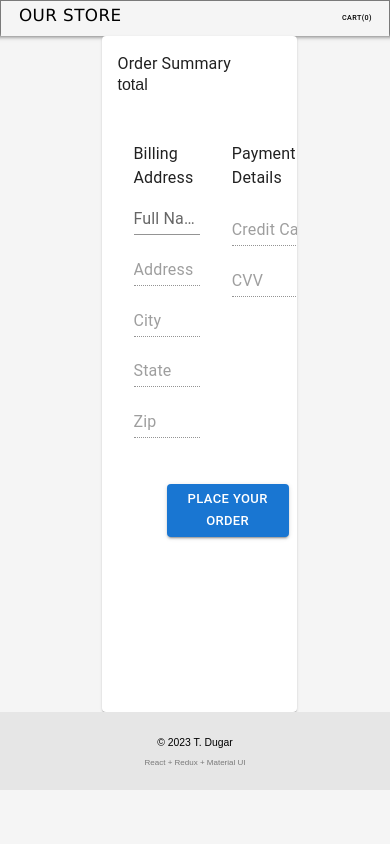
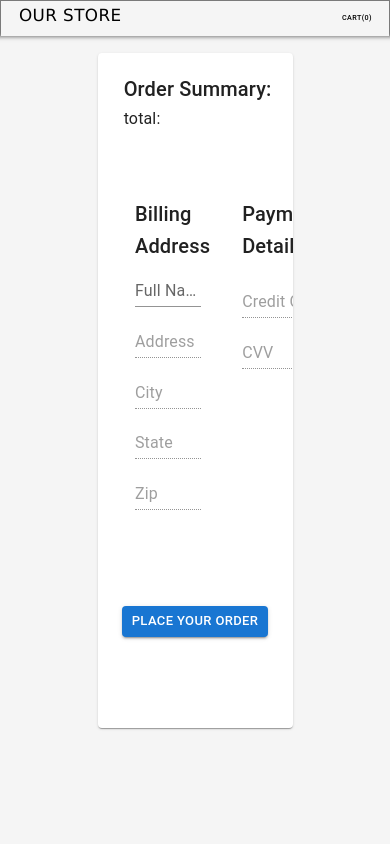
Before and after one commit to TraceDugar/virtual-store, a React (Create React App) app: page /cart in a window 390 px wide. Shown: the top 844 px of the page. Built offline with nearby package versions, Linux system fonts and the light colour scheme.

Commit message:
Begin styling and Responsive Design

```diff
--- a/src/Components/Footer/styles.scss
+++ b/src/Components/Footer/styles.scss
@@ -3,19 +3,49 @@ $background: #f5f5f5;
 footer {
   background-color: #e6e6e6;
   padding: 15px;
+  padding-bottom: 20px;
   margin-left: -10px;
   margin-right: -10px;
+  position: static;
+  height: 50px;
+  margin-top: 12vh;
 }
 
-.top-footer{
+.top-footer {
   text-align: center;
   font-family: Arial, Helvetica, sans-serif;
   font-size: 0.65rem;
 }
 
-.bottom-footer{
+.bottom-footer {
   text-align: center;
   font-family: Arial, Helvetica, sans-serif;
   font-size: 0.5rem;
   color: #797979;
 }
+
+@media (orientation: portrait) {
+  footer {
+    background-color: #e6e6e6;
+    padding: 15px;
+    padding-bottom: 20px;
+    margin-left: -10px;
+    margin-right: -10px;
+    position: static;
+    height: 50px;
+    margin-top: 47vh;
+  }
+
+  .top-footer {
+    text-align: center;
+    font-family: Arial, Helvetica, sans-serif;
+    font-size: 0.65rem;
+  }
+
+  .bottom-footer {
+    text-align: center;
+    font-family: Arial, Helvetica, sans-serif;
+    font-size: 0.5rem;
+    color: #797979;
+  }
+}
--- a/src/Components/ProductDetails/styles.scss
+++ b/src/Components/ProductDetails/styles.scss
@@ -5,14 +5,15 @@
 }
 
 .card {
-  margin-left: 36%;
+  margin-left: auto;
+  margin-right: auto;
   margin-bottom: 1%;
 }
 
 .card-words {
   display: flex;
   justify-content: space-between;
-  margin-top: -4%;
+  margin-top: 1%;
 }
 
 .card-stock {
@@ -26,35 +27,35 @@
 
 .buy-button {
   font-size: 1.5vh;
-  left: 36%;
+  left: 35%;
   width: 29.25vw;
   height: 4.5vh;
   margin-bottom: 1%;
 }
 
 .related-items {
-  margin-top: 1%;
-  margin-left: 36%;
+  padding-top: 1%;
+  text-align: center;
   font-family: Arial, Helvetica, sans-serif;
   font-size: 1rem;
   margin-bottom: 1%;
 }
 
 .suggestions {
-  margin-left: 36%;
+  margin-left: 35%;
   display: flex;
 }
 
 .suggestions-card {
   width: 7.65vw;
-  padding:  1.65%;
+  padding: 1.65%;
   font-family: Arial, Helvetica, sans-serif;
-  font-size: .4rem;
+  font-size: .5rem;
 }
 
 .product-details {
-  margin-top: 1%;
-  margin-left: 36%;
+  padding-top: 1%;
+  text-align: center;
   font-family: Arial, Helvetica, sans-serif;
   font-size: 1rem;
 }
@@ -62,7 +63,82 @@
 .accordion {
   margin-top: 2vh;
   width: 29.5vw;
-  margin-left: 36%;
+  margin-left: 35%;
   font-family: Arial, Helvetica, sans-serif;
-  font-size: 1rem;
+  font-size: .5rem;
 }
+
+@media (orientation: portrait) {
+  .title {
+    margin-top: 3vh;
+    font-family: Arial, Helvetica, sans-serif;
+    font-weight: 100;
+    text-align: center;
+  }
+
+  .card {
+    margin-top: 3vh;
+    margin-left: auto;
+    margin-right: auto;
+    margin-bottom: 1%;
+  }
+
+  .card-words {
+    display: flex;
+    justify-content: space-between;
+    margin-top: 1%;
+  }
+
+  .card-stock {
+    color: rgb(118, 118, 118);
+    font-size: 2.5vh;
+  }
+
+  .card-price {
+    font-size: 2.5vh;
+  }
+
+  .buy-button {
+    top: 1vh;
+    font-size: 1.5vh;
+    left: 35vw;
+    width: 29.25vw;
+    height: 2vh;
+  }
+
+  .related-items {
+    padding-top: 2%;
+    text-align: center;
+    font-family: Arial, Helvetica, sans-serif;
+    font-size: 1rem;
+    margin-bottom: 1%;
+  }
+
+  .suggestions {
+    margin-left: 35%;
+    display: flex;
+  }
+
+  .suggestions-card {
+    width: 7.65vw;
+    padding: 1.65%;
+    font-family: Arial, Helvetica, sans-serif;
+    font-size: .5rem;
+  }
+
+  .product-details {
+    padding-top: 1%;
+    text-align: center;
+    font-family: Arial, Helvetica, sans-serif;
+    font-size: 1rem;
+  }
+
+  .accordion {
+    margin-top: 2vh;
+    width: 29.5vw;
+    margin-left: 35%;
+    font-family: Arial, Helvetica, sans-serif;
+    font-size: .5rem;
+  }
+
+}
--- a/src/Components/Products/index.jsx
+++ b/src/Components/Products/index.jsx
@@ -27,19 +27,19 @@ const Products = () => {
     <>
       <div className='card-container'>
         {activeCategory && renderList.map((product, index) => (
-          <Card sx={{ maxWidth: 145 }}>
+          <Card sx={{ width: 200, height: 300 }}>
             <CardMedia
               component='img'
               alt='product'
-              height='70'
+              height='170'
               image={`https://source.unsplash.com/random?${product.name}`}
             />
-            <Typography textAlign='left' textSize='0.5vw' paddingLeft='1vw' paddingTop='1vh'>
+            <Typography className='product-name'>
               {product.name}
             </Typography>
-            <CardActions >
-              <Button className='button-1' variant="text" onClick={() => handler(product)}>Add Item</Button>
-              <Button className='details-link' component={Link} to={`/product/${product._id}`} variant="text">View Details</Button>
+            <CardActions className='links'>
+              <Button className='button-1' variant="text" size="small" onClick={() => handler(product)}>Add Item</Button>
+              <Button className='details-link' component={Link} size="small" to={`/product/${product._id}`} variant="text">Details</Button>
             </CardActions>
           </Card>
         ))}
--- a/src/Components/Products/styles.scss
+++ b/src/Components/Products/styles.scss
@@ -1,10 +1,45 @@
 .card-container {
+  margin-top: 10vh;
+  margin-bottom: 10vh;
+  margin-left: 28.5vw;
   display: flex;
-  justify-content: flex-start;
-  margin-left: 25vw;
-  gap: 2vw;
+  gap: 10vw;
 }
 
-.details-link {
-  size: 0.4vh;
+.product-name {
+  text-align: left;
+  font-size: 2vw;
+  padding-left: 1.5vw;
+  padding-top: 2.5vh;
+  font-weight: bolder ;
 }
+
+.links {
+  margin-top: 6vh;
+  display: flex;
+  justify-content: space-evenly;
+}
+
+@media (orientation: portrait) {
+  .card-container {
+    margin-top: 10vh;
+    margin-bottom: 10vh;
+    margin-left: 15vw;
+    display: flex;
+    gap: 10vw;
+  }
+
+  .product-name {
+    text-align: left;
+    font-size: 2vw;
+    padding-left: 2vw;
+    padding-top: 1.25vh;
+    font-weight: bolder ;
+  }
+
+  .links {
+    margin-top: 3.5vh;
+    display: flex;
+    justify-content: space-evenly;
+  }
+}
--- a/src/Components/ShoppingCart/index.jsx
+++ b/src/Components/ShoppingCart/index.jsx
@@ -5,20 +5,20 @@ const ShoppingCart = () => {
   return (
     <>
       <Card className="cart-card">
-        <CardContent>
-          <Typography>
-            Order Summary
+        <CardContent className="order-data">
+          <Typography  variant="h6">
+            Order Summary:
           </Typography>
-          <Typography variant="p" component="div">
-            total
+          <Typography variant="subtitle1" component="div">
+            total:
           </Typography>
         </CardContent>
         <CardContent className="form-wrapper">
           <CardContent>
-            <Typography className="billing-details">
-              Billing Address
-            </Typography>
             <div className="billing-fields">
+              <Typography className="billing-details" variant="h6">
+                Billing Address
+              </Typography>
               <TextField className="text-field" size="small" id="standard-basic" label="Full Name" variant="standard" />
               <TextField disabled className="text-field" size="small" id="standard-basic" label="Address" variant="standard" />
               <TextField disabled className="text-field" size="small" id="standard-basic" label="City" variant="standard" />
@@ -26,9 +26,9 @@ const ShoppingCart = () => {
               <TextField disabled className="text-field" size="small" id="standard-basic" label="Zip" variant="standard" />
             </div>
           </CardContent>
-          <CardContent className="payment-details">
+          <CardContent className="payment-details" variant="subtitle1">
             <div className="right-column">
-              <Typography>
+              <Typography variant="h6">
                 Payment Details
               </Typography>
             </div>
--- a/src/Components/ShoppingCart/styles.scss
+++ b/src/Components/ShoppingCart/styles.scss
@@ -1,8 +1,16 @@
 .cart-card {
+  margin-top: 2vh;
+  margin-left: auto;
+  margin-right: auto;
+  margin-bottom: 2vh;
   width: 50vw;
   height: 80vh;
-  margin-left: 25%;
   font-family: Arial, Helvetica, sans-serif;
+}
+
+.order-data {
+  margin-top: .5vh;
+  margin-left: 2.6vw;
 }
 
 .text-field {
@@ -11,8 +19,12 @@
   height: 6vh;
 }
 
+.billing-fields {
+  margin-left: 1.4vw;
+}
+
 .payment-details {
-  margin-right: 1.5vh;
+  margin-right: 1.4vw;
 }
 
 .right-column {
@@ -20,13 +32,12 @@
 }
 
 .form-wrapper {
+  margin-top: 2vh;
   display: flex;
 }
 
-.place-order {
-  margin-bottom: px;
+.button {
+  margin-top: 6vh;
+  margin-left: auto;
+  margin-right: auto;
 }
-
-.button{
-margin-left: 32%;
-}
```
Also changed, not shown: 1 other file (tests, documents, lock files or other folders). Lines whose indentation alone changed are shown as unchanged.
